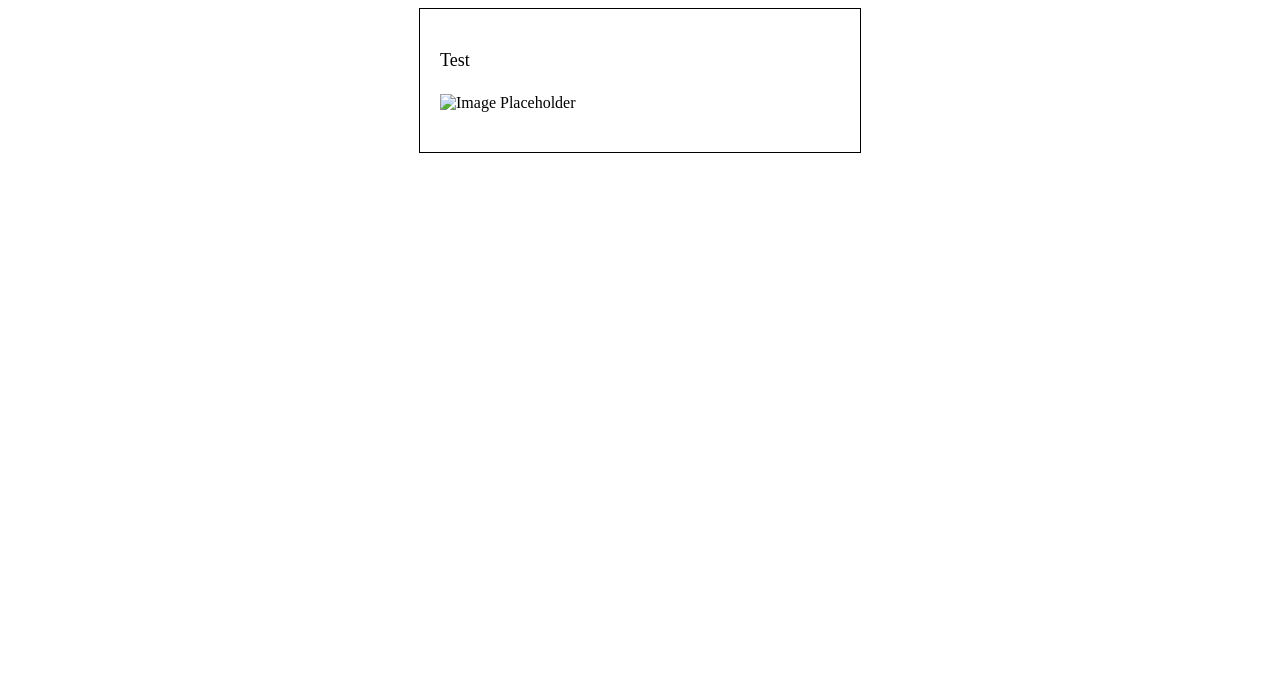
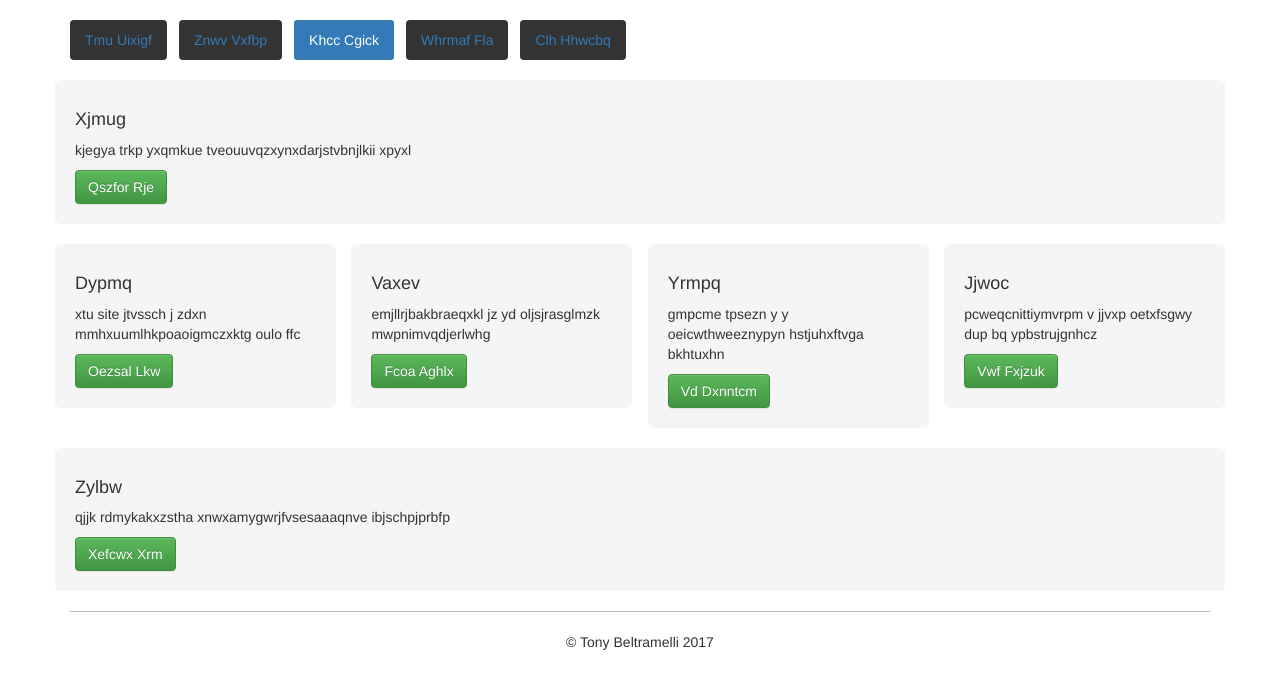
Before and after one commit to ExternalXTracking/ExternalXSA, a plain HTML site: page index.html in a window 1280 px wide. Drawn offline with nearby package versions, Linux system fonts and the light colour scheme.

Commit message:
Update index.html

```diff
--- a/index.html
+++ b/index.html
@@ -1,31 +1,67 @@
-<!DOCTYPE html>
 <html>
-<head>
-	<title>Test</title>
-	<style>
-		.box {
-			background-color: white;
-			padding: 20px;
-			border: 1px solid black;
-			width: 400px;
-			margin: auto;
-		}
-		.text {
-			font-size: 18px;
-			line-height: 1.5;
-			margin-bottom: 20px;
-		}
-		.image {
-			width: 100%;
-			height: auto;
-			margin-bottom: 20px;
-		}
-	</style>
-</head>
-<body>
-	<div class="box">
-		<p class="text">Test</p>
-		<img class="image" src="placeholder.jpg" alt="Image Placeholder">
-	</div>
-</body>
+  <header>
+    <meta charset="utf-8">
+    <meta name="viewport" content="width=device-width, initial-scale=1">
+    <link rel="stylesheet" href="https://maxcdn.bootstrapcdn.com/bootstrap/3.3.7/css/bootstrap.min.css" integrity="sha384-BVYiiSIFeK1dGmJRAkycuHAHRg32OmUcww7on3RYdg4Va+PmSTsz/K68vbdEjh4u" crossorigin="anonymous">
+<link rel="stylesheet" href="https://maxcdn.bootstrapcdn.com/bootstrap/3.3.7/css/bootstrap-theme.min.css" integrity="sha384-rHyoN1iRsVXV4nD0JutlnGaslCJuC7uwjduW9SVrLvRYooPp2bWYgmgJQIXwl/Sp" crossorigin="anonymous">
+<style>
+.header{margin:20px 0}nav ul.nav-pills li{background-color:#333;border-radius:4px;margin-right:10px}.col-lg-3{width:24%;margin-right:1.333333%}.col-lg-6{width:49%;margin-right:2%}.col-lg-12,.col-lg-3,.col-lg-6{margin-bottom:20px;border-radius:6px;background-color:#f5f5f5;padding:20px}.row .col-lg-3:last-child,.row .col-lg-6:last-child{margin-right:0}footer{padding:20px 0;text-align:center;border-top:1px solid #bbb}
+</style>
+    <title>Scaffold</title>
+  </header>
+  <body>
+    <main class="container">
+      <div class="header clearfix">
+  <nav>
+    <ul class="nav nav-pills pull-left">
+      <li><a href="#">Tmu Uixigf</a></li>
+<li><a href="#">Znwv Vxfbp</a></li>
+<li class="active"><a href="#">Khcc Cgick</a></li>
+<li><a href="#">Whrmaf Fla</a></li>
+<li><a href="#">Clh Hhwcbq</a></li>
+
+    </ul>
+  </nav>
+</div>
+<div class="row"><div class="col-lg-12">
+<h4>Xjmug</h4><p>kjegya  trkp  yxqmkue tveouuvqzxynxdarjstvbnjlkii  xpyxl</p>
+<a class="btn btn-success" href="#" role="button">Qszfor Rje</a>
+
+</div>
+</div>
+<div class="row"><div class="col-lg-3">
+<h4>Dypmq</h4><p>xtu site jtvssch j zdxn mmhxuumlhkpoaoigmczxktg oulo ffc</p>
+<a class="btn btn-success" href="#" role="button">Oezsal Lkw</a>
+
+</div>
+<div class="col-lg-3">
+<h4>Vaxev</h4><p>emjllrjbakbraeqxkl jz  yd oljsjrasglmzk mwpnimvqdjerlwhg</p>
+<a class="btn btn-success" href="#" role="button">Fcoa Aghlx</a>
+
+</div>
+<div class="col-lg-3">
+<h4>Yrmpq</h4><p>gmpcme tpsezn y y oeicwthweeznypyn hstjuhxftvga bkhtuxhn</p>
+<a class="btn btn-success" href="#" role="button">Vd Dxnntcm</a>
+
+</div>
+<div class="col-lg-3">
+<h4>Jjwoc</h4><p>pcweqcnittiymvrpm v jjvxp oetxfsgwy dup bq ypbstrujgnhcz</p>
+<a class="btn btn-success" href="#" role="button">Vwf Fxjzuk</a>
+
+</div>
+</div>
+<div class="row"><div class="col-lg-12">
+<h4>Zylbw</h4><p>qjjk rdmykakxzstha xnwxamygwrjfvsesaaaqnve ibjschpjprbfp</p>
+<a class="btn btn-success" href="#" role="button">Xefcwx Xrm</a>
+
+</div>
+</div>
+
+      <footer class="footer">
+        <p>&copy; Tony Beltramelli 2017</p>
+      </footer>
+    </main>
+    <script src="js/jquery.min.js"></script>
+    <script src="js/bootstrap.min.js"></script>
+  </body>
 </html>
```
